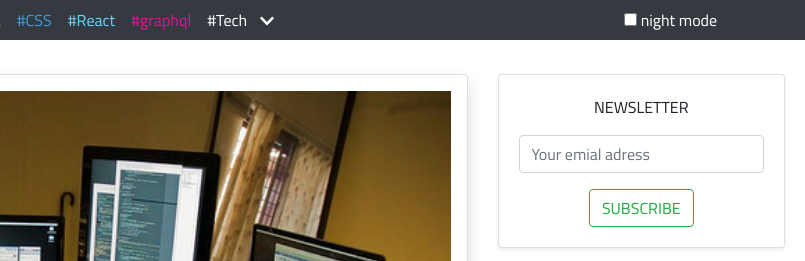
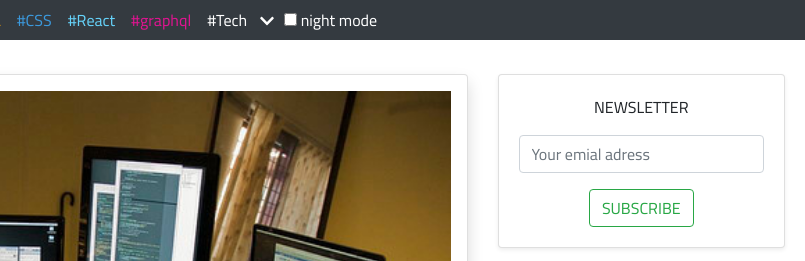
Before and after one commit to ScriptsGuy/product-blog, a Gatsby site: page / in a window 1280 px wide. Shown: the top 261 px of the page, 475-1280 px from the left. Built offline with nearby package versions, Linux system fonts and the light colour scheme; Gatsby itself is replaced by a stand-in of ours; some packages are replaced by stand-ins of ours.

Commit message:
others tweaks

```diff
--- a/src/components/subcomp/darkToggler.js
+++ b/src/components/subcomp/darkToggler.js
@@ -6,7 +6,7 @@ export default class darkToggler extends Component {
     return (
       <ThemeToggler>
         {({ theme, toggleTheme }) => (
-          <label style={{ color: "white", marginTop: 8, marginLeft: 350 }}>
+          <label style={{ color: "white", marginTop: 8, marginLeft: 10 }}>
             <input
               type="checkbox"
               onChange={e => toggleTheme(e.target.checked ? "dark" : "light")}
```
